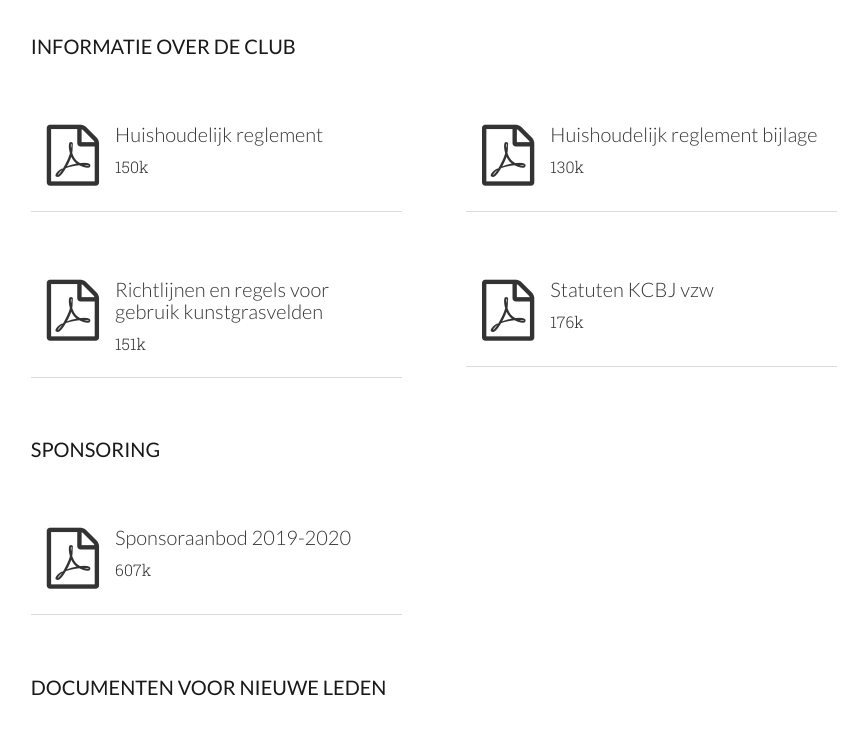
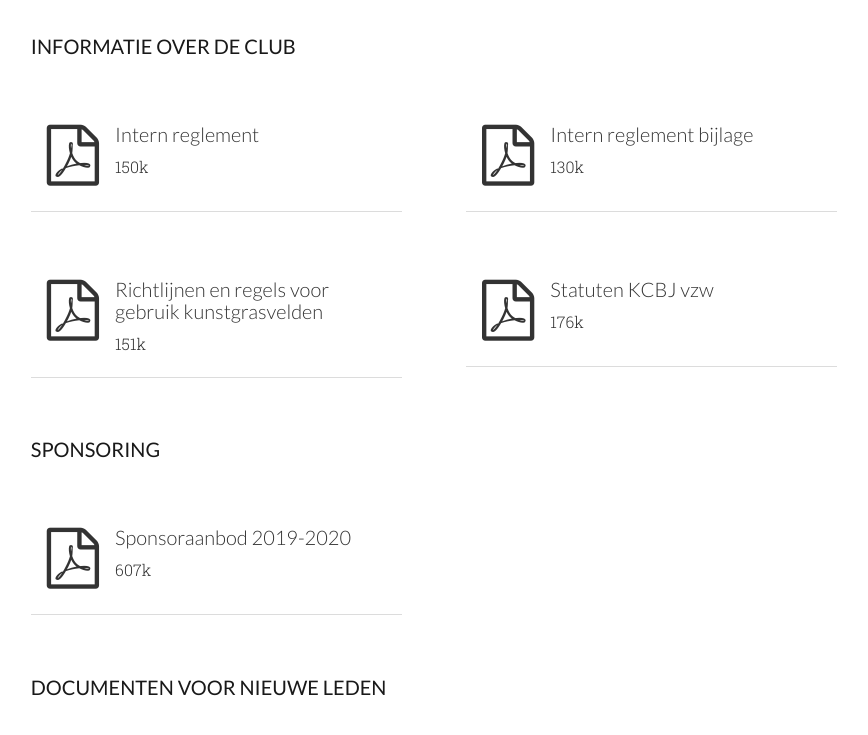
Before and after one commit to kcbj/kcbj.github.io, a Jekyll site: the page built from downloads/index.html, in a window 1280 px wide and 900 px high, scrolled down 307 px, cut to the strip 138-873 px from the top of the window. Shown: the whole strip, without its empty margins (206-1074 px from the left). Built offline with Jekyll 4.4.1, drawn with Linux system fonts in a browser that asks for light colours; nearby versions of some CDN libraries.

Commit message:
Renamed 'Huishoudelijk reglement' to 'Intern reglement'

```diff
--- a/_data/downloads.yml
+++ b/_data/downloads.yml
@@ -1,12 +1,12 @@
 ---
 - title: Informatie over de club
   files:
-  - path: "/downloads/files/info/Huishoudelijk_reglement_KCBJvzw.pdf"
-    title: Huishoudelijk reglement
+  - path: "/downloads/files/info/Intern_reglement_KCBJvzw.pdf"
+    title: Intern reglement
     size: 150605
     mime: pdf
-  - path: "/downloads/files/info/Huishoudelijk_reglement_KCBJvzw_bijlage.pdf"
-    title: Huishoudelijk reglement bijlage
+  - path: "/downloads/files/info/Intern_reglement_KCBJvzw_bijlage.pdf"
+    title: Intern reglement bijlage
     size: 130762
     mime: pdf
   - path: "/downloads/files/info/richtlijnen_en_regels_voor_gebruik_kunstgrasvelden.pdf"
```
Also changed, not shown: 4 other files.
